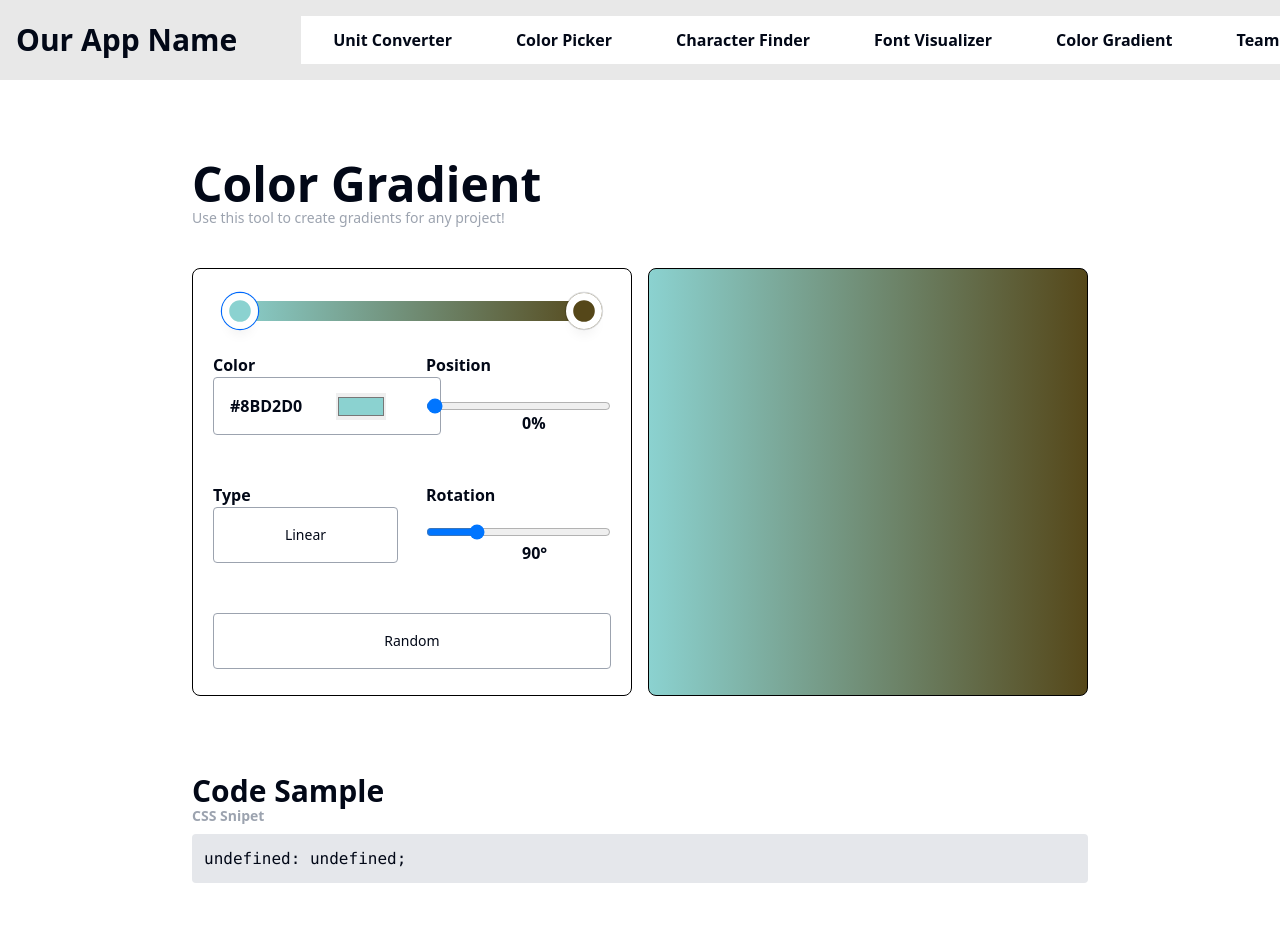
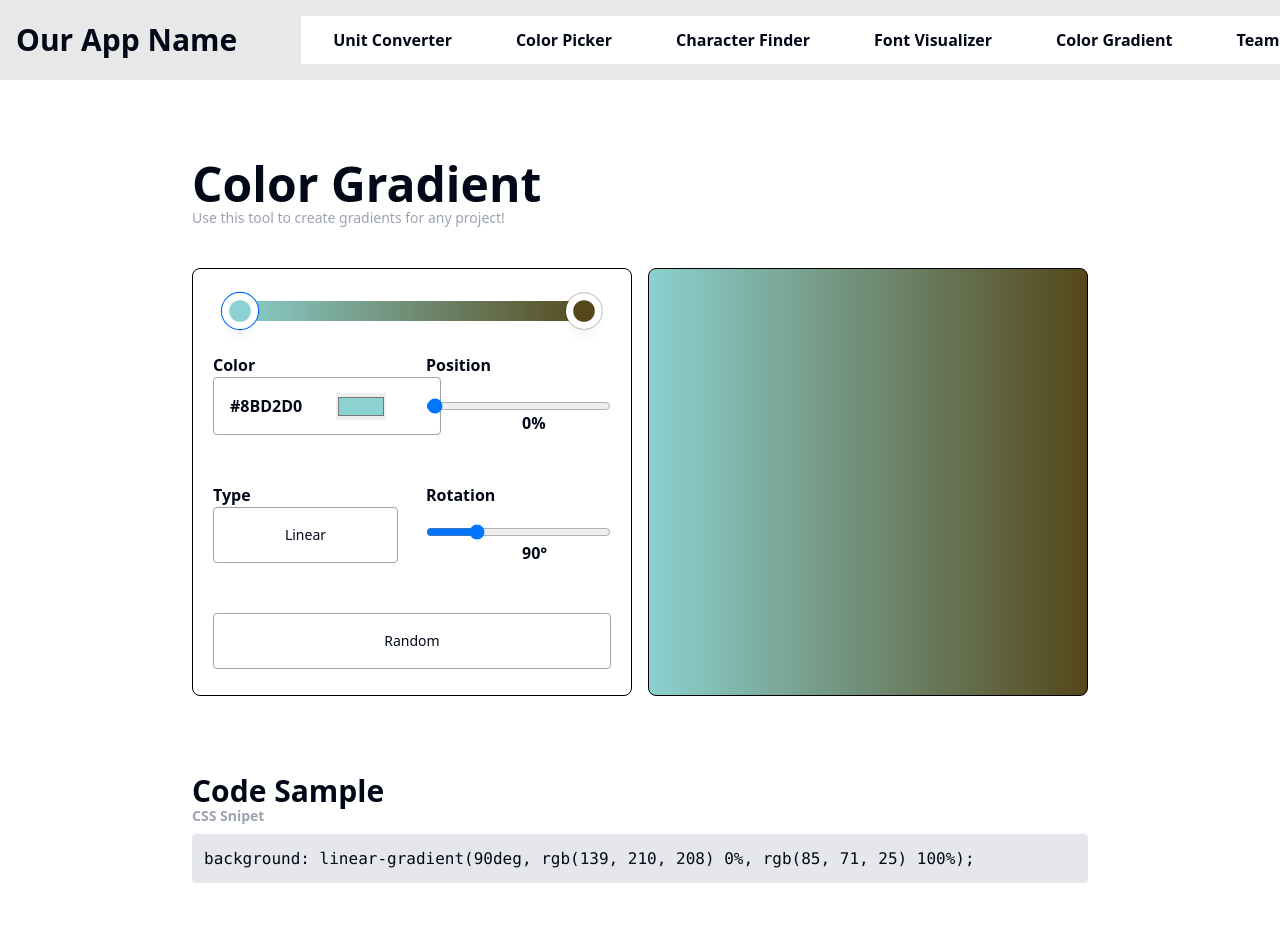
Before and after one commit to chingu-voyages/devex.tools, a React (Vite) app in the folder fetools-app/: page /color-gradient in a window 1280 px wide. Shown: the top 952 px of the page. Built offline with nearby package versions, Linux system fonts and the light colour scheme.

Commit message:
Showing css snippet, more to work still

```diff
--- a/fetools-app/src/index.css
+++ b/fetools-app/src/index.css
@@ -186,14 +186,6 @@
       }
     }
 
-    @layer interfaceStyle{
-      input[type=text]:nth-of-type(2){
-        text-align: center;
-
-      }
-    }
-
-
     .gradientCSS{
         background: hsla(356, 22%, 55%, 1);
 
--- a/fetools-app/src/pages/ColorGradient.jsx
+++ b/fetools-app/src/pages/ColorGradient.jsx
@@ -7,7 +7,6 @@ import ToolHeading from "../components/ToolsLayout/ToolHeading";
 import ColorGradientInterface from "../components/ColorGradientComponents/ColorGradientInterface";
 import CodeBlock from "../components/CodeBlock";
 import TabSwitcher from "../components/TabSwitcher";
-import { Code } from "lucide-react";
 
 export default function ColorGradient() {
   const containerRef = useRef();
@@ -37,12 +36,17 @@ export default function ColorGradient() {
     type: 'Linear'
   });
 
+  const [codeBlockRules, setCodeBlockRules] = useState(
+    {
+      background: generateGradientRule(colorsArr)
+    }
+  )
+
   useEffect(()=>{
     if(!currentKnob){
       setCurrentKnob(containerRef.current.querySelector('.isActive'))
     }
   },[currentKnob])
-
 
   useEffect(()=>{
     const gradientRuleSlider = generateGradientRule(gradientColors, 90, true)
@@ -50,7 +54,8 @@ export default function ColorGradient() {
 
     updateCSSValues('.gradientSlider', 'background', gradientRuleSlider)
     updateCSSValues('.gradient', 'background', gradientRule)
-  },[inputValue])
+    setCodeBlockRules({...codeBlockRules, background: getCssCode()})
+  },[inputValue, gradientColors])
 
   return (
     <>
@@ -99,7 +104,9 @@ export default function ColorGradient() {
       </div>
 
       <TabSwitcher title={'Code Sample'}>
-        <CodeBlock title={'CSS Snipet'}/>
+        <CodeBlock title={'CSS Snipet'}
+        code={'background'} unit={codeBlockRules.background}
+        />
       </TabSwitcher>
     </>
   );
@@ -218,4 +225,10 @@ export default function ColorGradient() {
       value: 100
     }])
   }
+
+  function getCssCode(){
+    const currentStyle = containerRef.current.querySelector('.gradient').style.background
+
+    return currentStyle
+  }
 }
```
